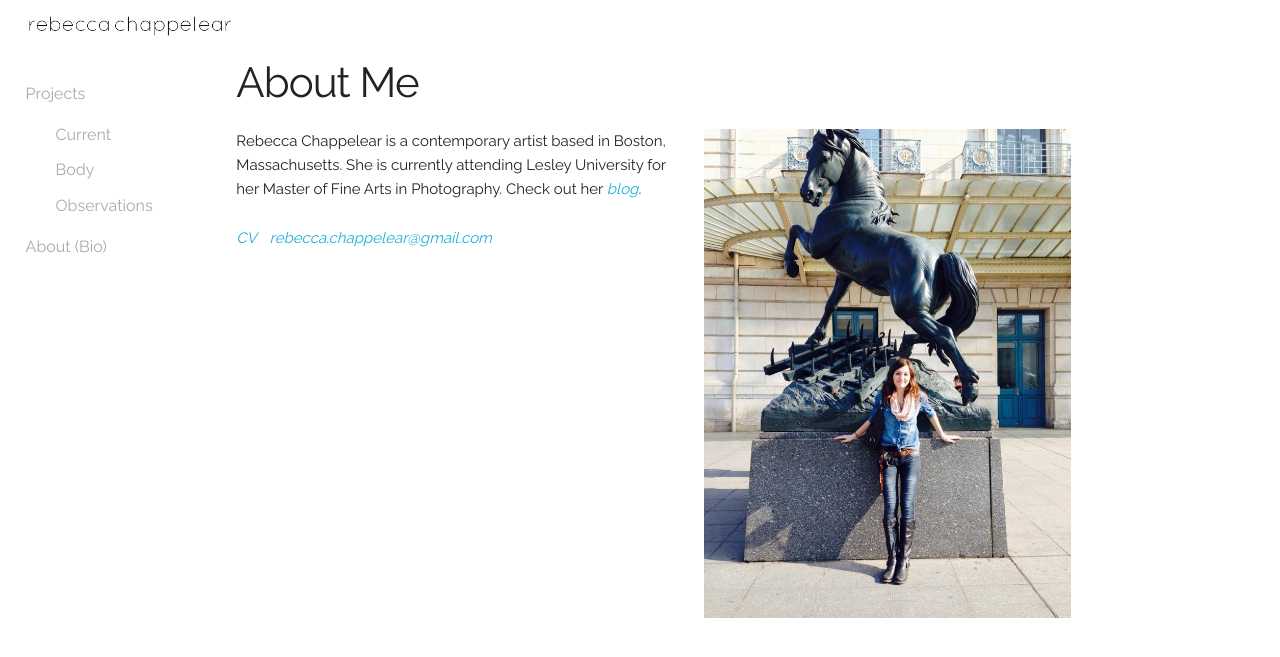
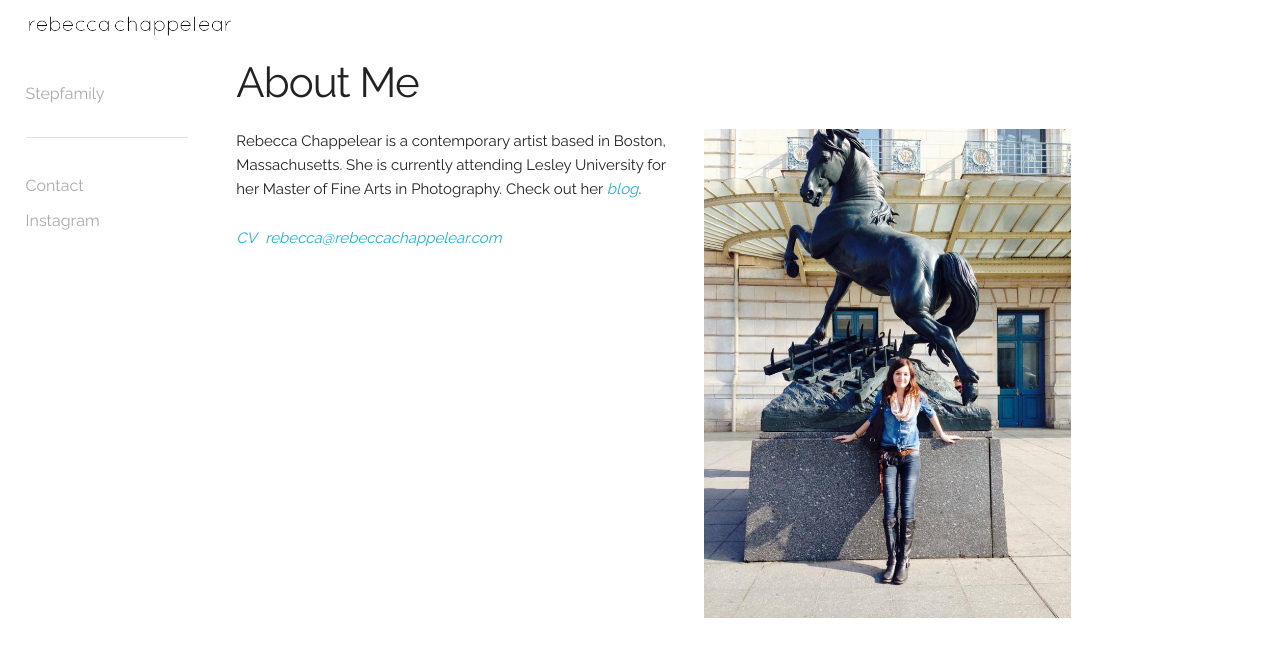
Before and after one commit to rchappelear/rchappelear.github.io, a Jekyll site: the page built from contact.html, in a window 1280 px wide. Shown: the top 657 px of the page. Built offline with Jekyll 4.4.1, drawn with Linux system fonts in a browser that asks for light colours; nearby versions of some CDN libraries.

Commit message:
Reorg for post-grad work, move about to contact, add test description to project

```diff
--- a/_includes/nav.html
+++ b/_includes/nav.html
@@ -1,15 +1,12 @@
 <div class="row">
   <div class="twelve columns">
     <ul class="nav">
-      <li>
-        <a href="#">Projects</a>
-        <ul>
-          {% for page in site.projects %}
-            <li><a href="{{ page.url }}">{{ page.title }}</a></li>
-          {% endfor %}
-        </ul>
-      </li>
-      <li><a href="/about.html">About (Bio)</a></li>
+      {% for page in site.projects %}
+        <li><a href="{{ page.url }}">{{ page.title }}</a></li>
+      {% endfor %}
+      <li><hr></li>
+      <li><a href="/contact.html">Contact</a></li>
+      <li><a href="#">Instagram</a></li>
     </ul>
   </div>
 </div>
--- a/about.html
+++ b/contact.html
@@ -10,7 +10,7 @@ title: About
 <div class="row">
   <div class="six columns">
     <p>Rebecca Chappelear is a contemporary artist based in Boston, Massachusetts. She is currently attending Lesley University for her Master of Fine Arts in Photography. Check out her <a href="#" class="aboutLink">blog</a>.</p>
-    <p><a href="#" class="aboutLink" style="margin-right: 3%">CV</a><a href="mailto:rebecca.chappelear@gmail.com" class="aboutLink">rebecca.chappelear@gmail.com</a></p>
+    <p><a href="/files/rchappelear_2018_CV.pdf" class="aboutLink" style="margin-right: 2%">CV</a><a href="mailto:rebecca@rebeccachappelear.com" class="aboutLink">rebecca@rebeccachappelear.com</a></p>
 
   </div>
   <div class="six columns">
--- a/css/style.css
+++ b/css/style.css
@@ -38,3 +38,9 @@ li a:hover {
   text-decoration: none;
   font-style: italic;
 }
+
+.workDescription {
+  margin-top: 15%;
+  font-size: 18px;
+  text-indent: 50px;
+}
```
Also changed, not shown: _projects/01_current.html (deleted, +0 -17 lines), _projects/01_stepfamily.html (added, +21 -0 lines), _projects/02_body.html (deleted, +0 -17 lines), _projects/03_places.html (deleted, +0 -17 lines), favicon.ico (added), 6 other files.
